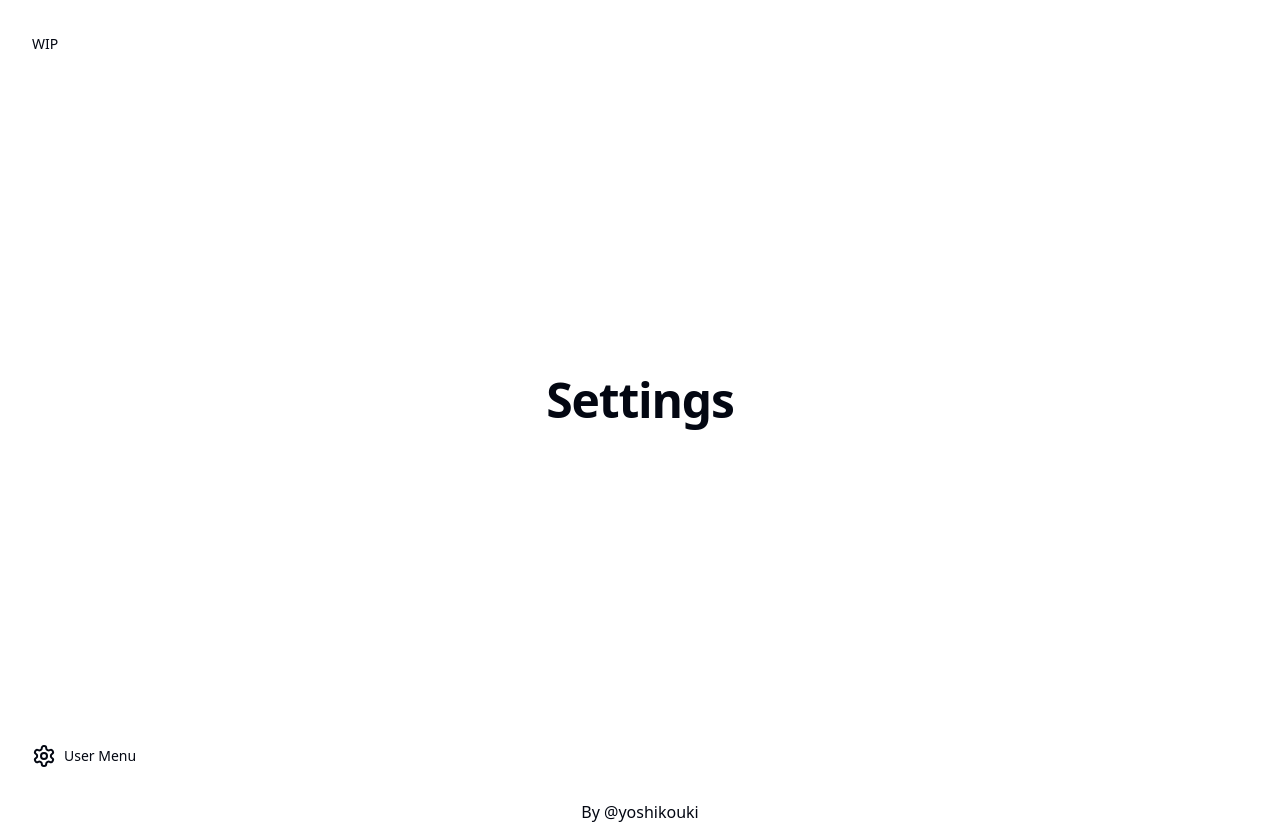
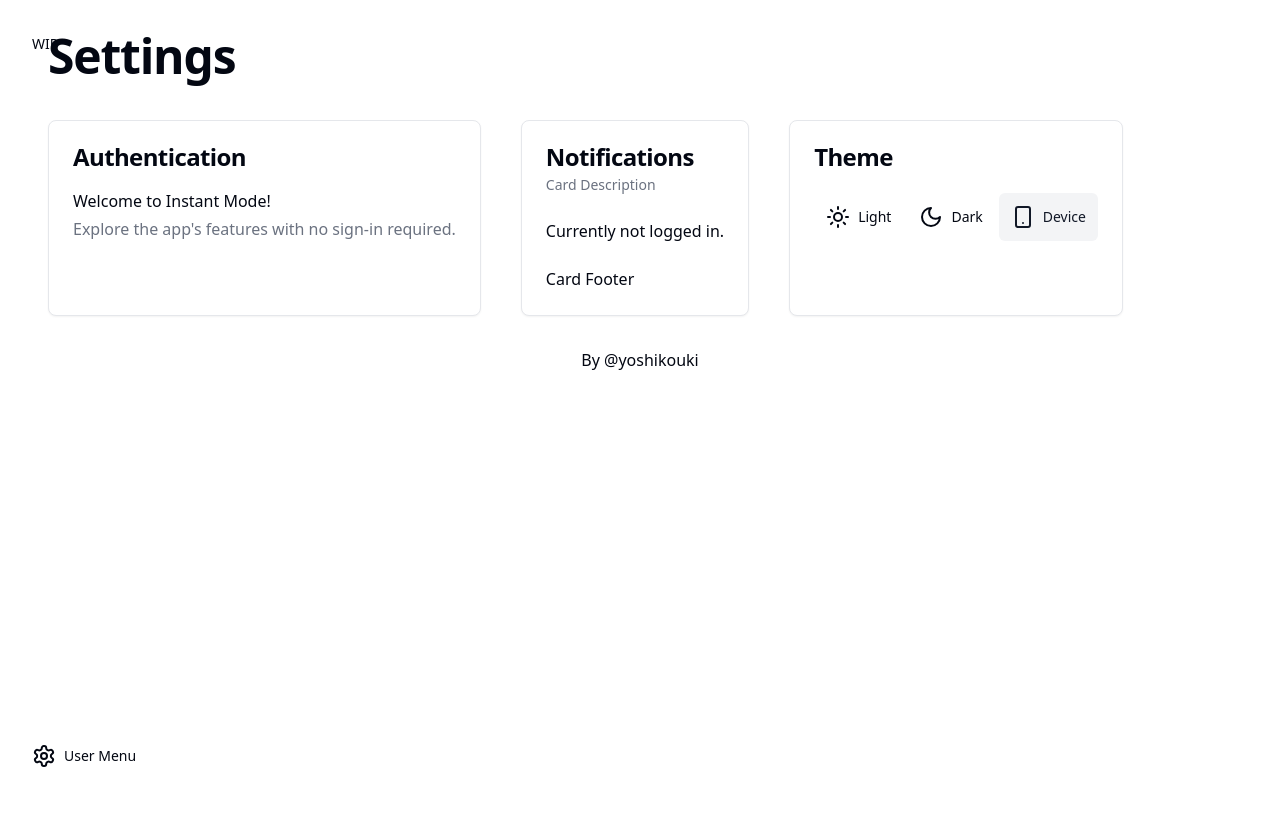
Before and after one commit to yoshikouki/Pmdr, a Next.js app: page /settings in a window 1280 px wide. After the commit the page ends 800 px from the top, so only its background shows below. Built offline with nearby package versions, Linux system fonts and the light colour scheme; a web font is replaced by a local one.

Commit message:
Create Basic and non-login settings components

```diff
--- /dev/null
+++ b/src/app/settings/authentication-settings.tsx
@@ -0,0 +1,19 @@
+import { Card, CardContent, CardHeader, CardTitle } from "@/components/ui/card";
+
+export const AuthenticationSettings: React.FC = () => {
+  return (
+    <Card>
+      <CardHeader>
+        <CardTitle>Authentication</CardTitle>
+      </CardHeader>
+      <CardContent>
+        <div className="space-y-2">
+          <p className="font-medium leading-none">Welcome to Instant Mode!</p>
+          <p className="text-muted-foreground">
+            Explore the app&apos;s features with no sign-in required.
+          </p>
+        </div>
+      </CardContent>
+    </Card>
+  );
+};
--- /dev/null
+++ b/src/app/settings/notification-settings.tsx
@@ -0,0 +1,27 @@
+"use client";
+
+import {
+  Card,
+  CardContent,
+  CardDescription,
+  CardFooter,
+  CardHeader,
+  CardTitle,
+} from "@/components/ui/card";
+
+export const NotificationSettings: React.FC = () => {
+  return (
+    <Card>
+      <CardHeader>
+        <CardTitle>Notifications</CardTitle>
+        <CardDescription>Card Description</CardDescription>
+      </CardHeader>
+      <CardContent>
+        <p>Currently not logged in.</p>
+      </CardContent>
+      <CardFooter>
+        <p>Card Footer</p>
+      </CardFooter>
+    </Card>
+  );
+};
--- a/src/app/settings/page.tsx
+++ b/src/app/settings/page.tsx
@@ -1,12 +1,17 @@
+import { AuthenticationSettings } from "./authentication-settings";
+import { NotificationSettings } from "./notification-settings";
+import { ThemeSettings } from "./theme-settings";
+
 export default function SettingsPage() {
   return (
-    <main>
-      <div className="flex min-h-screen flex-col items-center justify-center">
-        <div className="text-center lg:max-w-5xl lg:w-full">
-          <h1 className="scroll-m-20 text-4xl font-extrabold tracking-tight lg:text-5xl">
-            Settings
-          </h1>
-        </div>
+    <main className="container mx-auto px-4 py-8 md:px-8 lg:px-12">
+      <h1 className="scroll-m-20 text-4xl font-extrabold tracking-tight lg:text-5xl mb-10">
+        Settings
+      </h1>
+      <div className="flex flex-col md:flex-row gap-10">
+        <AuthenticationSettings />
+        <NotificationSettings />
+        <ThemeSettings />
       </div>
     </main>
   );
--- /dev/null
+++ b/src/app/settings/theme-settings.tsx
@@ -0,0 +1,66 @@
+"use client";
+
+import { Moon, Smartphone, Sun } from "lucide-react";
+import { useTheme } from "next-themes";
+
+import { Card, CardContent, CardHeader, CardTitle } from "@/components/ui/card";
+import { ToggleGroup, ToggleGroupItem } from "@/components/ui/toggle-group";
+import { cn } from "@/lib/utils";
+
+export const ThemeSettings: React.FC = () => {
+  const { setTheme, theme } = useTheme();
+
+  return (
+    <Card>
+      <CardHeader>
+        <CardTitle>Theme</CardTitle>
+      </CardHeader>
+      <CardContent>
+        <div className="w-full flex">
+          <ToggleGroup
+            className="w-full justify-between"
+            type="single"
+            value={theme}
+            onValueChange={(value) => {
+              if (value) setTheme(value);
+            }}
+          >
+            <ToggleGroupItem
+              className={cn(
+                "h-12 flex-grow",
+                theme === "light" && "text-primary"
+              )}
+              value="light"
+              aria-label="Change to light theme"
+            >
+              <Sun className="mr-2" />
+              <span>Light</span>
+            </ToggleGroupItem>
+            <ToggleGroupItem
+              className={cn(
+                "h-12 flex-grow",
+                theme === "dark" && "text-primary"
+              )}
+              value="dark"
+              aria-label="Change to dark theme"
+            >
+              <Moon className="mr-2" />
+              <span>Dark</span>
+            </ToggleGroupItem>
+            <ToggleGroupItem
+              className={cn(
+                "h-12 flex-grow",
+                theme === "system" && "text-primary"
+              )}
+              value="system"
+              aria-label="Change to the theme in the device settings"
+            >
+              <Smartphone className="mr-2" />
+              <span>Device</span>
+            </ToggleGroupItem>
+          </ToggleGroup>
+        </div>
+      </CardContent>
+    </Card>
+  );
+};
```
